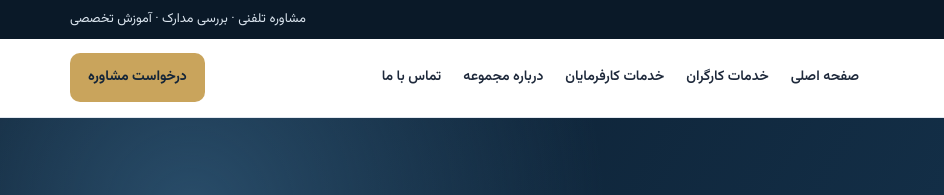
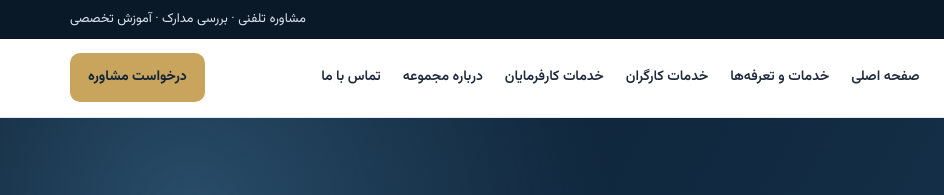
Before and after one commit to tahasalahi2014-oss/hamikar-site, a website: page index.html in a window 1280 px wide. Shown: the top 195 px of the page, 0-944 px from the left. Drawn offline with Linux system fonts and the light colour scheme.

Commit message:
Link homepage to service pricing catalog

```diff
--- a/index.html
+++ b/index.html
@@ -11,7 +11,7 @@
 <header class="header"><nav class="container nav">
 <a class="brand" href="index.html"><span class="logo">ح</span><span>حامی کار<small style="display:block;font-size:11px;color:#64748b;font-weight:500">مشاوره قانون کار و مدیریت</small></span></a>
 <button class="btn btn-navy mobile-toggle" aria-expanded="false" aria-label="باز و بسته کردن منو">منو ☰</button>
-<div class="navlinks"><a href="index.html">صفحه اصلی</a><a href="services-workers.html">خدمات کارگران</a><a href="services-employers.html">خدمات کارفرمایان</a><a href="about.html">درباره مجموعه</a><a href="contact.html">تماس با ما</a></div>
+<div class="navlinks"><a href="index.html">صفحه اصلی</a><a href="services.html">خدمات و تعرفه‌ها</a><a href="services-workers.html">خدمات کارگران</a><a href="services-employers.html">خدمات کارفرمایان</a><a href="about.html">درباره مجموعه</a><a href="contact.html">تماس با ما</a></div>
 <a class="btn btn-gold nav-cta" href="contact.html">درخواست مشاوره</a>
 </nav></header>
 <main>
```
